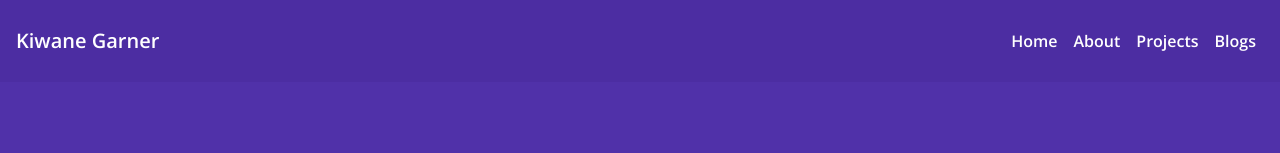
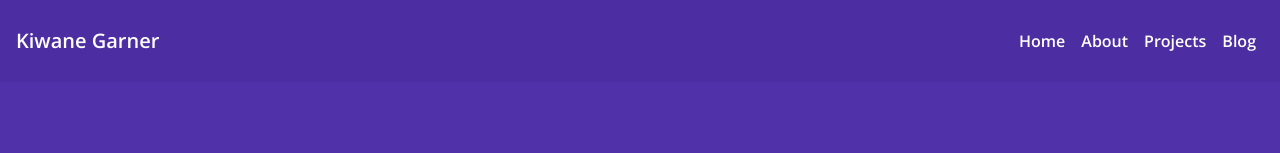
Before and after one commit to kg609/kgportfolio, a React (Create React App) app: page / in a window 1280 px wide. Shown: the top 153 px of the page. Built offline with nearby package versions, Linux system fonts and the light colour scheme.

Commit message:
Added new blog site to the header navigation

```diff
--- a/src/components/Header.js
+++ b/src/components/Header.js
@@ -16,9 +16,6 @@ scrollToTop = () => {
     scroll.scrollToTop();
 };
 
-componentDidMount(){
-
-}
 
   render() {
     return (
@@ -53,9 +50,6 @@ componentDidMount(){
                       duration= {500}
                   >About</Link>
                 </li>
-                {/* <li className="nav-item">
-                  <a className="nav-link" href={resume} download="Kiwane_Garner_Resume">Resume</a>
-                </li> */}
                 <li className="nav-item">
                 <Link
                       className="nav-link"
@@ -68,7 +62,7 @@ componentDidMount(){
                   >Projects</Link>
                 </li>
                 <li className="nav-item">
-                  <a className="nav-link" href="https://kmgarner2017.wordpress.com/" target="_blank">Blogs</a>
+                  <a className="nav-link" href="https://codelevels.com/" target="_blank">Blog</a>
                 </li>
                 {/*<li className="nav-item">
                   <a className="nav-link" href="#ContactPage">Contact</a>
```
